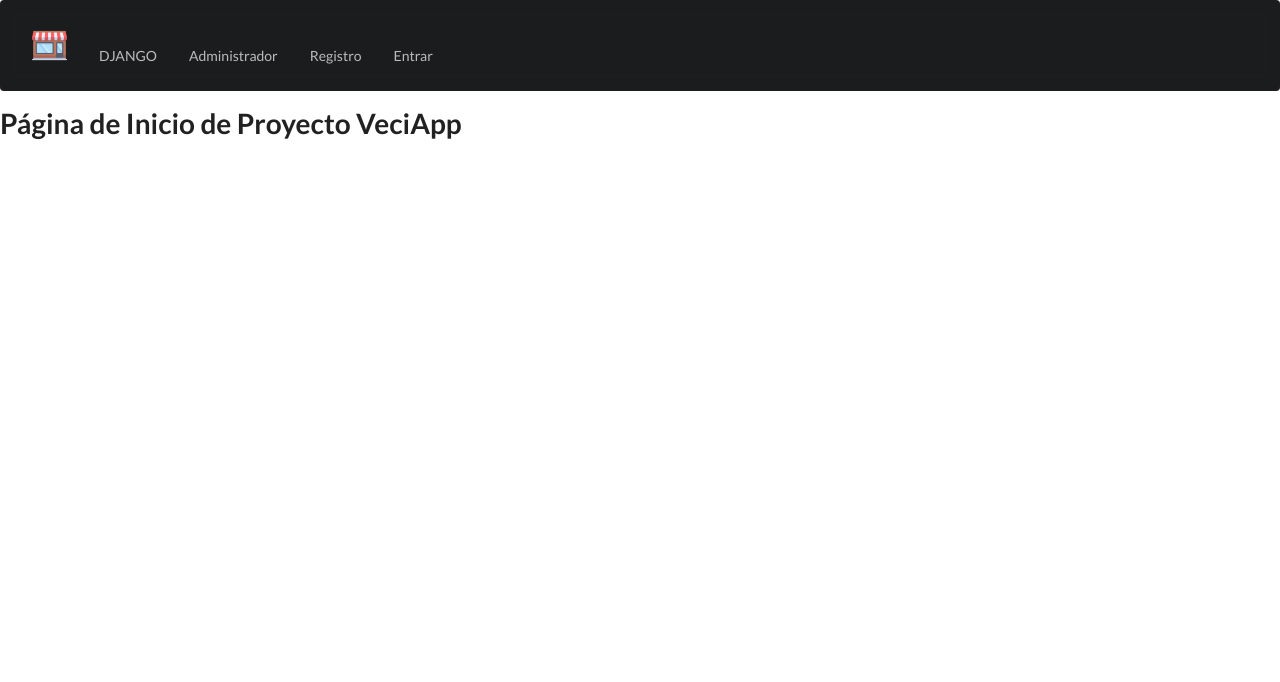
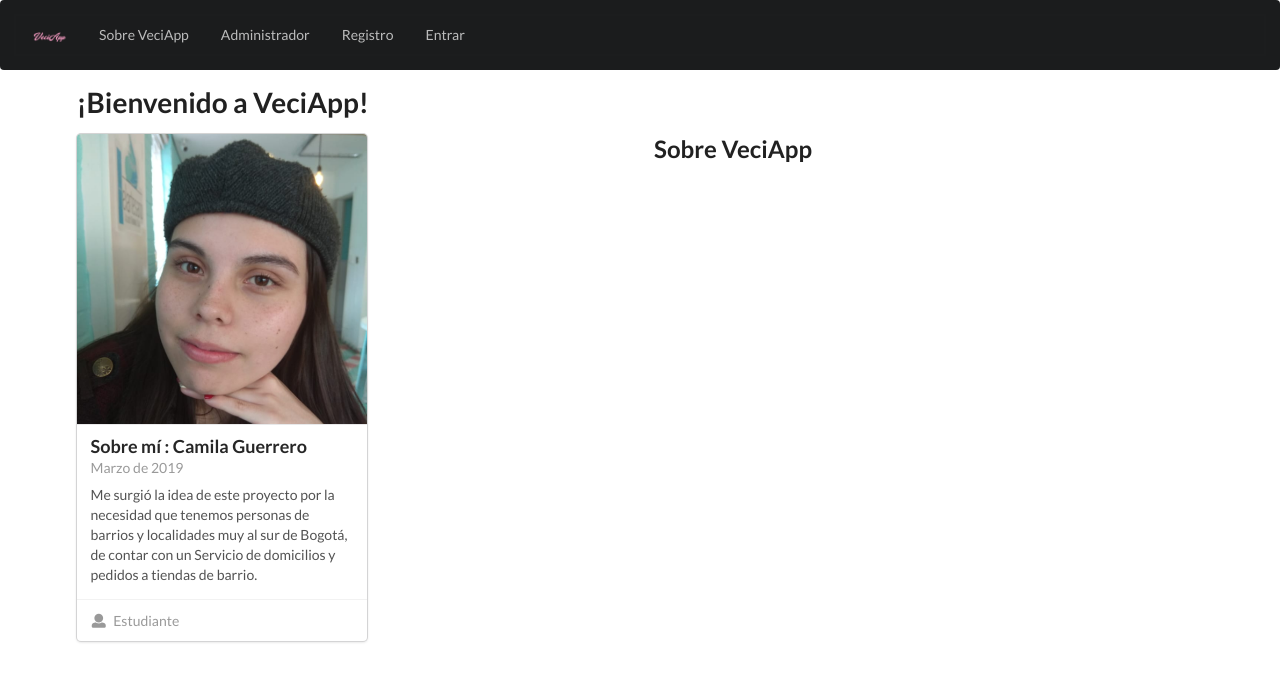
Before and after one commit to macaguegi/veciApp, a Django app: page / in a window 1280 px wide. Shown: the top 682 px of the page. Run offline with Django 3.2, Linux system fonts and the light colour scheme; parts of the project's set-up code (start-up, migrations or seed data) failed here and were passed over.

Commit message:
Mejora en los estilos e imagen de App

```diff
--- /dev/null
+++ b/veciApp/static/css/styles.css
@@ -0,0 +1,9 @@
+.meImage {
+    width: 100%;
+    height: 100%;
+}
+
+.registrateA {
+    text-align: center;
+
+}
--- a/veciApp/templates/base/base.html
+++ b/veciApp/templates/base/base.html
@@ -12,6 +12,7 @@
     <link rel="icon" href={%static "images/online-store.png" %} type="image/png" sizes="16x16">
     {% endblock%}
     <link rel="stylesheet" href="https://cdn.jsdelivr.net/npm/semantic-ui@2.4.2/dist/semantic.min.css">
+    <link rel="stylesheet" href={% static "css/styles.css" %}>
 
 </head>
 
@@ -21,10 +22,10 @@
     <div class="ui fixed inverted segment">
         <div class="ui inverted secondary pointing menu">
             <div class="item">
-                <img src={%static "images/online-store.png" %} alt="Imagen de una tienda" sizes="16x16">
+                <img src={%static "images/title.png" %} alt="Imagen de una tienda" sizes="16x16">
             </div>
             <a href="{% url 'index' %}" class="item">
-                DJANGO
+                Sobre VeciApp
             </a>
             <a href="{% url 'admin:index' %}" class="item">
                 Administrador
@@ -47,10 +48,11 @@
     </div>
     {% endblock%}
 
-    {%block body_content%}
-    <!-- Aqui va el contenido que se piensa sobreescribir del body-->
-    {% endblock%}
-
+    <div class="ui container">
+        {%block body_content%}
+        <!-- Aqui va el contenido que se piensa sobreescribir del body-->
+        {% endblock%}
+    </div>
 
 
 
--- a/veciApp/templates/tendero/inicio.html
+++ b/veciApp/templates/tendero/inicio.html
@@ -1,13 +1,42 @@
-<!DOCTYPE html>
 {% extends "base/base.html" %}
 {% load staticfiles %}
 {% block title %} Mi Tienda {% endblock %}
 
 {% block body_content%}
-<div class="container">
-<h1>Página de Inicio de Proyecto VeciApp</h1>
+
+<h1>¡Bienvenido a VeciApp!</h1>
+<div class="ui two column grid">
+<div class="row">
+    <div class="column">
+        <div class="ui card">
+            <div class="image meImage">
+                <img src={% static "images/me2.png" %}>
+            </div>
+            <div class="content">
+                <a class="header">Sobre mí : Camila Guerrero</a>
+                <div class="meta">
+                    <span class="date">Marzo de 2019</span>
+                </div>
+                <div class="description">
+                    <p>Me surgió la idea de este proyecto por la necesidad que tenemos personas
+                        de barrios y localidades muy al sur de Bogotá, de contar con un Servicio
+                        de domicilios y pedidos a tiendas de barrio.
+                    </p>
+                </div>
+            </div>
+            <div class="extra content">
+                <a>
+                    <i class="user icon"></i>
+                    Estudiante
+                </a>
+            </div>
+        </div>
+    </div>
+    <div class="column">
+        <h2>Sobre VeciApp</h2>
+    </div>
 </div>
-
+</div>
 {% endblock %}
 
 {% block footer%}
--- a/veciApp/templates/tendero/registro.html
+++ b/veciApp/templates/tendero/registro.html
@@ -7,15 +7,14 @@
     {% if registered %}
     <h2>Gracias por registrarse. Continue usando VeciApp!</h2>
     {% else %}
-    <h2>Registrese Aquí</h2>
-    <h3>Llene el formulario : </h3>
+    <h2 class="registrateA">¿Quieres hacer parte? ¡Registrate!</h2>
 
     <form class="ui equal width form" enctype="multipart/form-data" method="post">
         {% csrf_token %}
 
         {{ user_form.as_p }}
         {{ profile_form.as_p }}
-        <input type="submit" value="Registrese">
+        <input class="ui pink basic button" type="submit" value="Registrese">
     </form>
 
     {% endif %}
```
Also changed, not shown: veciApp/templates/tendero/login.html (+4 -5 lines), veciApp/static/images/me.jpg (added), veciApp/static/images/me2.png (added), veciApp/static/images/title.png (added).
